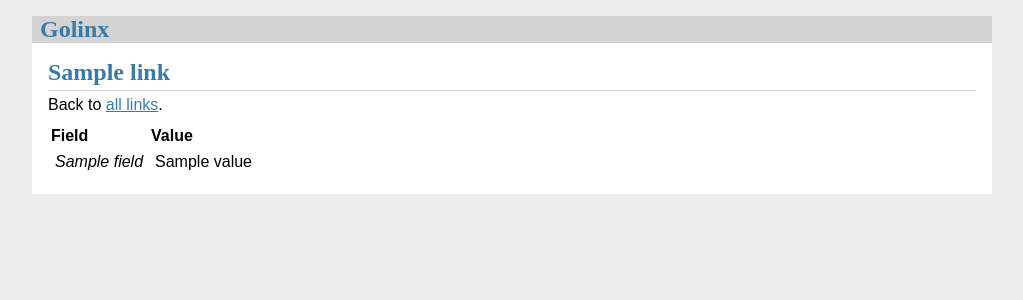
After one commit to johnjameswhitman/golinx, a Flask app: template golinx/templates/link/get.html in a window 1280 px wide. The commit adds this page. Shown: the top 300 px of the page, without its empty margins (128-1151 px from the left). Run offline with Flask 2, Linux system fonts and the light colour scheme; the template is opened without the code that fills it: most values are stand-ins (such as "Sample title", 1, 10 or a date in 2020).

Commit message:
Adds get-link view.

```diff
--- a/golinx/controllers/link_controller.py
+++ b/golinx/controllers/link_controller.py
@@ -21,7 +21,8 @@ class LinkHtmlController(views.MethodView):
             # return {'data': [item.as_dict(serialize_date=True) for item in links]}
             return flask.render_template('link/index.html', links=links)
         else:
-            return link_id
+            link = link_model.LinkModel.get(db.get_db(), link_id)
+            return flask.render_template('link/get.html', link=link)
 
     def put(self, link_id: str) -> str:
         """Updates existing link."""
--- a/golinx/static/style.css
+++ b/golinx/static/style.css
@@ -22,5 +22,9 @@ nav ul li a, nav ul li span, header .action { display: block; padding: 0.5rem; }
 .content label { font-weight: bold; margin-bottom: 0.5em; }
 .content input, .content textarea { margin-bottom: 1em; }
 .content textarea { min-height: 12em; resize: vertical; }
+.content > div { padding-top: 5px; padding-bottom: 10px; }
+.content table > thead { font-weight: bold; }
+.content table > tbody > tr > td:first-of-type { text-align: right; font-style: italic; }
+.content table > tbody td { padding: 5px; }
 input.danger { color: #cc2f2e; }
 input[type=submit] { align-self: start; min-width: 10em; }
--- /dev/null
+++ b/golinx/templates/link/get.html
@@ -0,0 +1,24 @@
+{% extends 'base.html' %}
+
+{% block header %}
+  <h1>{% block title %}{{ link['title'] }}{% endblock %}</h1>
+{% endblock %}
+
+{% block content %}
+    <div>Back to <a href="{{ url_for('link.link') }}">all links</a>.</div>
+
+    <table id="link">
+        <thead>
+            <td>Field</td>
+            <td>Value</td>
+        </thead>
+        <tbody>
+            {% for field, value in link.as_dict(serialize_date=True).items() %}
+                <tr>
+                    <td>{{ field }}</td>
+                    <td>{{ value }}</td>
+                </tr>
+            {% endfor %}
+        </tbody>
+    </table>
+{% endblock %}
--- a/golinx/templates/link/index.html
+++ b/golinx/templates/link/index.html
@@ -7,7 +7,7 @@
 {% block content %}
     <ul id="links">
         {% for link in links %}
-            <li><a href="{{ url_for('link.link', link_id=link['id']) }}">{{ link['title'] }} Link!</a></li>
+            <li><a href="{{ url_for('link.link', link_id=link['id']) }}">{{ link['title'] }}</a></li>
         {% endfor %}
     </ul>
 {% endblock %}
```
Also changed, not shown: 1 other file.
